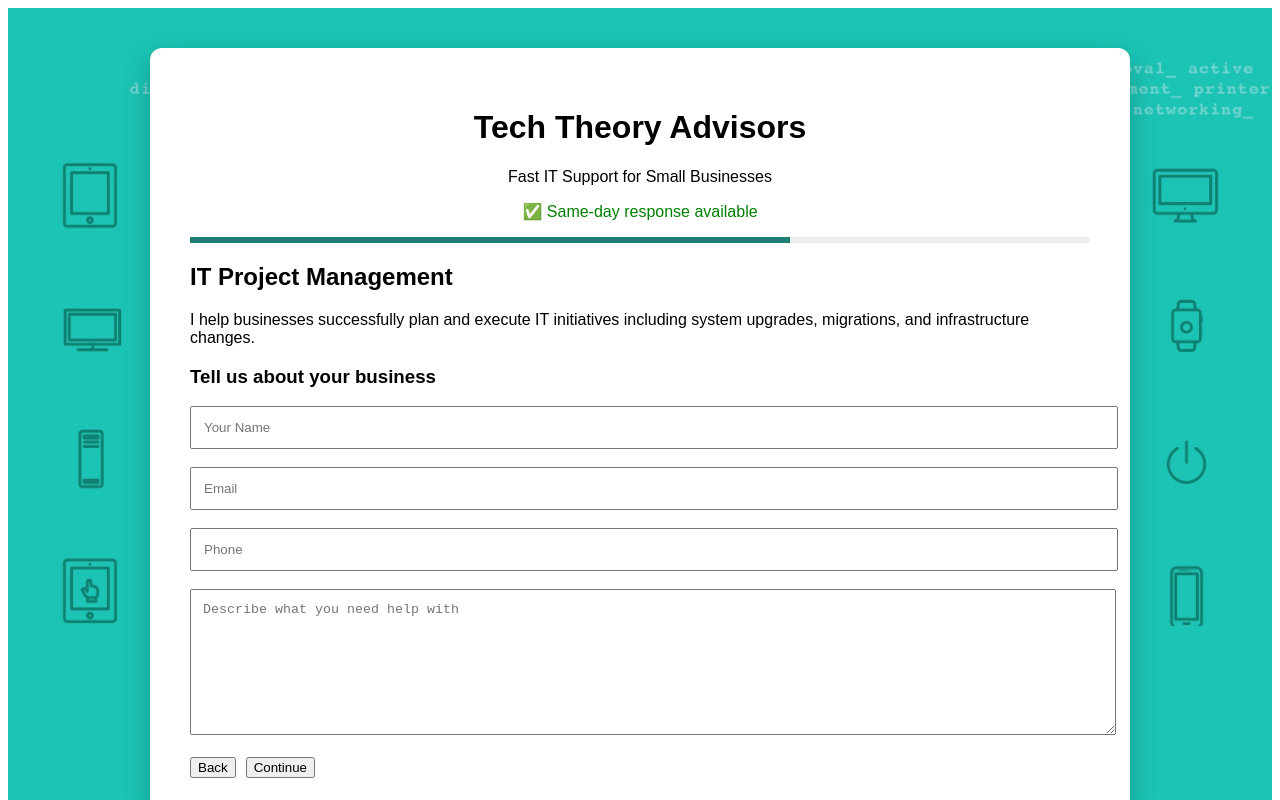
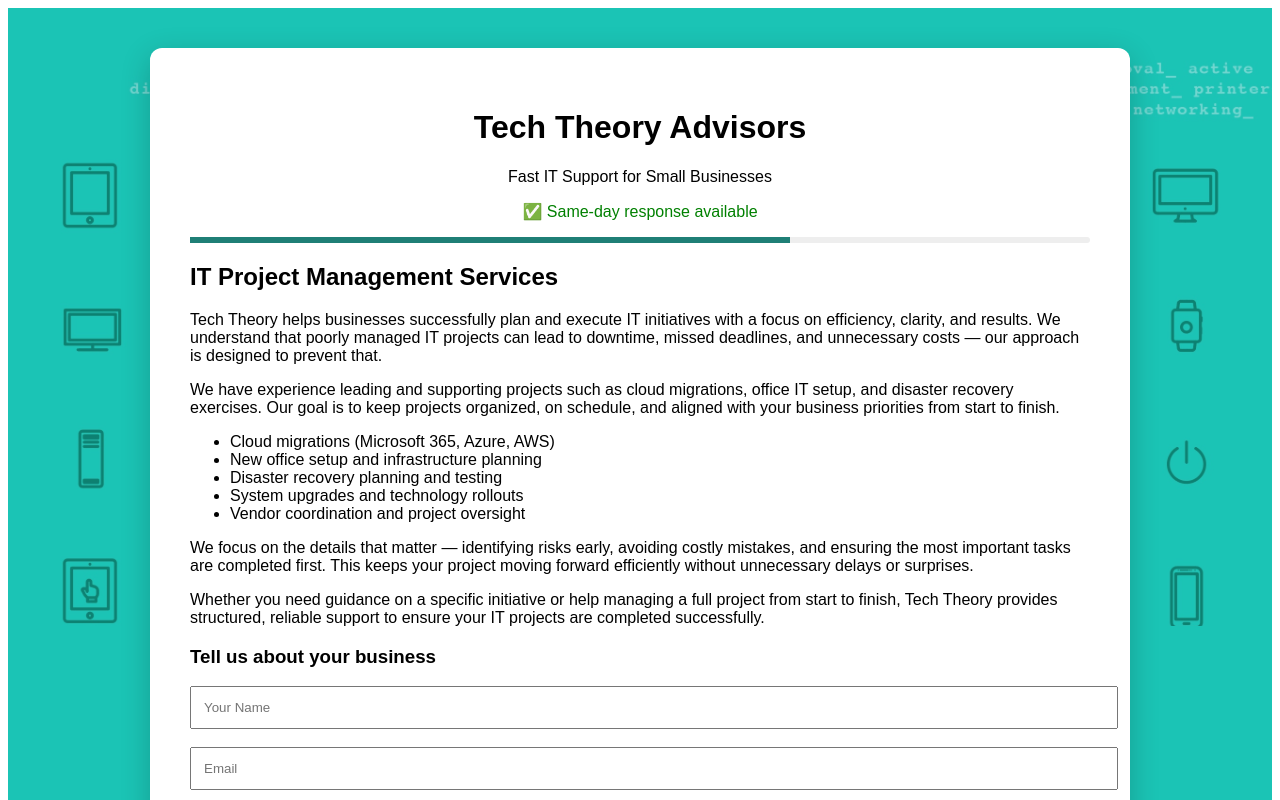
Before and after one commit to westonwiggins/techtheoryadvisors, a React (Vite) app: page / in a window 1280 px wide. Both pictures are taken after a click on the button "IT Project Management". Shown: the top 800 px of the page. Built offline with nearby package versions, Linux system fonts and the light colour scheme.

Commit message:
Update App.jsx

```diff
--- a/src/App.jsx
+++ b/src/App.jsx
@@ -128,10 +128,24 @@ export default function App() {
 
             {selection === "projects" && (
               <div>
-                <h2>IT Project Management</h2>
+<h2>IT Project Management Services</h2>
                 <p>
-                  I help businesses successfully plan and execute IT initiatives including system upgrades, migrations,
-                  and infrastructure changes.
+                  Tech Theory helps businesses successfully plan and execute IT initiatives with a focus on efficiency, clarity, and results.   We understand that poorly managed IT projects can lead to downtime, missed deadlines, and unnecessary costs — our approach is designed to prevent that.
+                </p>
+                <p>  We have experience leading and supporting projects such as cloud migrations, office IT setup, and disaster recovery exercises.   Our goal is to keep projects organized, on schedule, and aligned with your business priorities from start to finish.
+                </p>
+                <ul>
+                  <li>Cloud migrations (Microsoft 365, Azure, AWS)</li>
+                  <li>New office setup and infrastructure planning</li>
+                  <li>Disaster recovery planning and testing</li>
+                  <li>System upgrades and technology rollouts</li>
+                  <li>Vendor coordination and project oversight</li>
+                </ul>
+                <p>
+                  We focus on the details that matter — identifying risks early, avoiding costly mistakes, and ensuring the most important tasks are completed first.   This keeps your project moving forward efficiently without unnecessary delays or surprises.
+                </p>
+                <p>
+                  Whether you need guidance on a specific initiative or help managing a full project from start to finish,   Tech Theory provides structured, reliable support to ensure your IT projects are completed successfully.
                 </p>
               </div>
             )}
```
